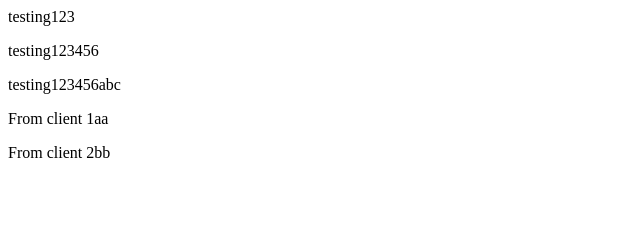
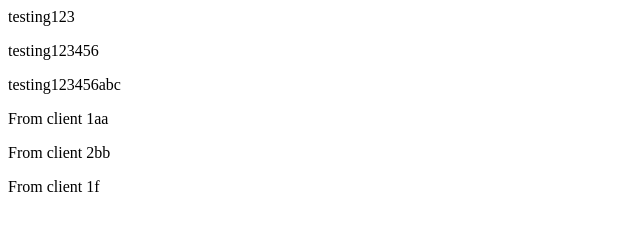
Before and after one commit to Benhwong/testrepo, a plain HTML site: page index.html in a window 1280 px wide. Shown: the whole page, without its empty margins (0-640 px from the left). Drawn offline with Linux system fonts and the light colour scheme.

Commit message:
From client 1f

```diff
--- a/index.html
+++ b/index.html
@@ -3,3 +3,4 @@
 <p>testing123456abc</p>
 <p>From client 1aa</p>
 <p>From client 2bb</p>
+<p>From client 1f</p>
```
